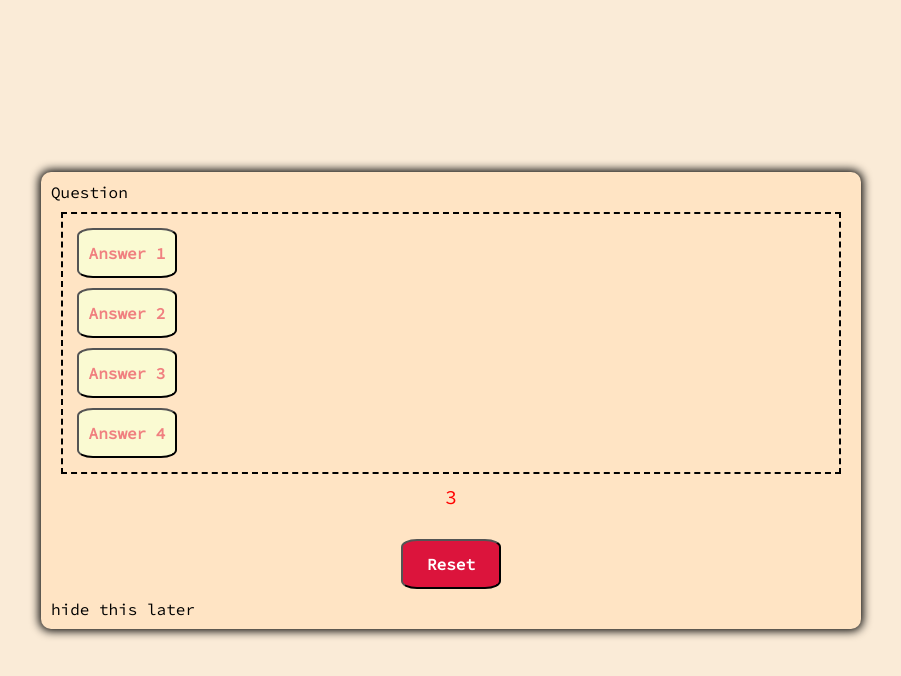
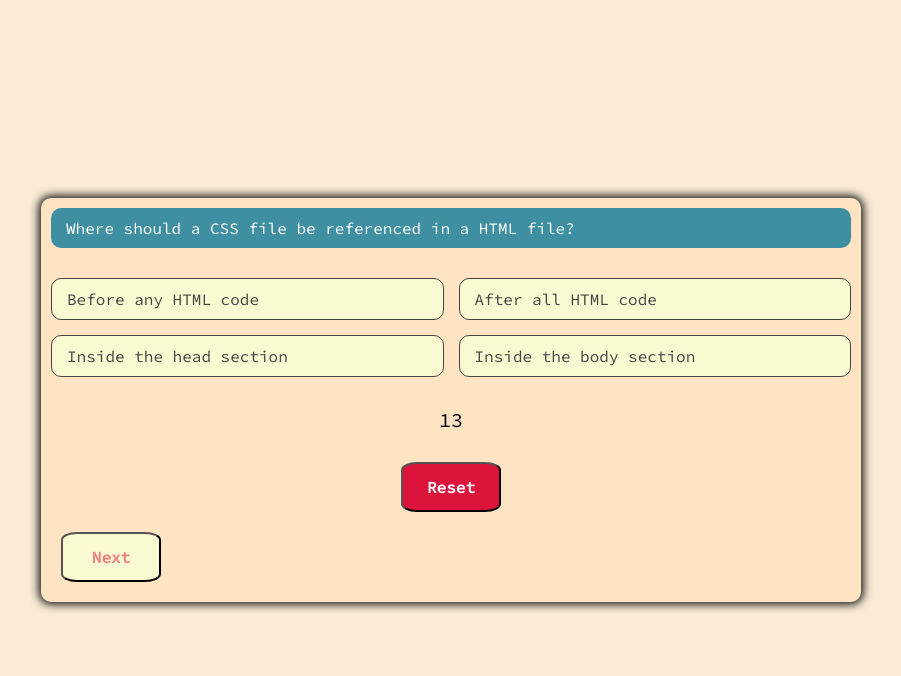
Before and after one commit to FryGit87/Quiz_Whiz, a plain HTML site: page index.html in a window 1280 px wide. Both pictures are taken after a click on the button "Start". Shown: the whole page, without its empty margins (189-1090 px from the left). Drawn offline with nearby package versions, Linux system fonts and the light colour scheme.

```diff
--- a/index.html
+++ b/index.html
@@ -1,5 +1,3 @@
-
-
 <!DOCTYPE html>
 <html lang="en">
 
@@ -9,8 +7,7 @@
     <meta name="viewport" content="width=device-width, initial-scale=1.0">
     <title>Quiz Whiz</title>
     <link rel="stylesheet" href="style.css">
-    <script src="https://code.jquery.com/jquery-3.6.0.min.js"
-        integrity="sha256-/xUj+3OJU5yExlq6GSYGSHk7tPXikynS7ogEvDej/m4=" crossorigin="anonymous"></script>
+
 
 <link rel="apple-touch-icon" sizes="180x180" href="./favicon_io/apple-touch-icon.png">
 <link rel="icon" type="image/png" sizes="32x32" href="./favicon_io/favicon-32x32.png">
@@ -23,42 +20,78 @@
 
 <body>
     <div id="leader-board" class="hide">
-        <h2>High Scores</h2>
+        <h2 id="high-scores-header">High Scores</h2>
     </div>
     <!-- <span id="span-timer">Click 'Start' to begin the Quiz!</span><br> -->
     <div class="container-wrapper">
         <div id="question-container" class="hide">
-            <div id="question">Question</div>
-            <div id="answer-buttons">
-                <button id="answer-one" class="button">Answer 1</button>
-                <button id="answer-two" class="button">Answer 2</button>
-                <button id="answer-three" class="button">Answer 3</button>
-                <button id="answer-four" class="button">Answer 4</button>
-
+            <div class="questionBox">
+                What does HTML stand for?
+            </div>
+            <div class="optionBox">
+                <span onclick="checkAnswer(this)" data-opt="1"></span>
+                <span onclick="checkAnswer(this)" data-opt="2"></span>
+                <span onclick="checkAnswer(this)" data-opt="3"></span>
+                <span onclick="checkAnswer(this)" data-opt="4"></span>
             </div>
         </div>
-        <div id="hidden-results" class="hide">
+        <!-- <div id="hidden-results" class="hide"> removed-->
+            <div class="box" id="resultScreen" style="display: none;">
+                <div class="title">
+                    <h1>Whiz Kidz Quiz Result</h1>
+                </div>
             <h2> Game Over!</h2>
-            <h4>Correct Answers: </h4>
-            <h4>Incorrect Answers: </h4>
-            <h4>Score :</h4>
-            <h4 class="user-initials">Type your Initials :    </h4><input type="text">
-        </div>
+                <div class="resultBox">
+                    <h4><label>Questions : </label>
+                    <span id="totalQuestion">10</span></h4>
+                    <h4><label>Attempt : </label>
+                    <span id="attemptQuestion">0</span></h4>
+                    <h4><label>Correct : </label>
+                    <span id="correctAnswers">0</span></h4>
+                    <h4><label>Wrong : </label>
+                    <span id="wrongAnswers">0</span></h4>
+                    <h4 class="user-initials">
+                    Type your Initials :    </h4>
+                    <input type="text" id="user-initials-input">
+                </div>
+            </div>
+
+        <!-- </div> /removed-->
             <div class="btn-container">
                 <span id="span-timer">Click 'Start' to begin the Quiz!</span><br>
                 <button id="btn-start">Start</button>
-                <button id="btn-reset">Reset</button>
+                <button id="btn-reset" class="hide game-buttons" onclick="window.location.href = 'index.html';">Reset</button>
                 <button id="btn-highScore">High Scores</button>
                 <button id="btn-saveScore">Save Score!</button>
 
-                <!-- <button id="btn"></button> -->
+
             </div>
-            <div class="high-score-wrapper">
-                <div id="high-score-container">
-                    <span>hide this later</span>
-                </div>
+            <div class="footer">
+                <button onclick="showNext()" id="btn-next" class="hide game-buttons">
+                    Next
+                </button>
             </div>
+                    <!-- <div class="box" id="resultScreen" style="display: none;">
+                        <div class="title">
+                            Whiz Kidz Quiz Result
+                        </div> -->
+
+                        <!-- <div class="resultBox">
+                            <label>Questions : </label>
+                            <span id="totalQuestion">10</span>
+                            <label>Attempt : </label>
+                            <span id="attemptQuestion">0</span>
+                            <label>Correct : </label>
+                            <span id="correctAnswers">0</span>
+                            <label>Wrong : </label>
+                            <span id="wrongAnswers">0</span>
+                        </div> -->
+
+                    <!-- </div> -->
         </div>
+    <script src="https://code.jquery.com/jquery-3.6.0.min.js"
+        integrity="sha256-/xUj+3OJU5yExlq6GSYGSHk7tPXikynS7ogEvDej/m4=" crossorigin="anonymous"></script>
+    <script src="./js/questions.js"></script>
     <script src="./js/script.js"></script>
 </body>
 
--- /dev/null
+++ b/js/questions.js
@@ -0,0 +1,220 @@
+let quiz = [
+  {
+    question: "What does HTML stand for?",
+    option: [
+      "Hyper Tag Markup Language",
+      "Hyper Text Markup Language",
+      "Hyperlinks Text Mark Language",
+      "Hyperlinking Text Marking Language",
+    ],
+    answer: 2,
+  },
+  {
+    question: "What does CSS stand for?",
+    option: [
+      "Computing Style Sheet",
+      "Creative Style System",
+      "Cascading Style Sheet",
+      "Creative Styling Sheet",
+    ],
+    answer: 3,
+  },
+  {
+    question: "Where should a CSS file be referenced in a HTML file?",
+    option: [
+      "Before any HTML code",
+      "After all HTML code",
+      "Inside the head section",
+      "Inside the body section",
+    ],
+    answer: 3,
+  },
+  {
+    question:
+      "What is the correct format for aligning written content to the center of the page in CSS?",
+    option: [
+      "Text-align:center;",
+      "Font-align:center;",
+      "Text:align-center;",
+      "Font:align-center;",
+    ],
+    answer: 1,
+  },
+  {
+    question:
+      "What is the correct format for changing the background colour of a div in CSS?",
+    option: [
+      "Bg-color:red;",
+      "bg:red;",
+      "Background-colour:red;",
+      "Background-color:red;",
+    ],
+    answer: 4,
+  },
+  {
+    question: "Choose the correct HTML tag for the largest heading",
+    option: ["<heading>", "<h6>", "<head>", "<h1>"],
+    answer: 4,
+  },
+  {
+    question: "Which is the correct CSS syntax?",
+    option: [
+      "Body {color: black}",
+      "{body;color:black}",
+      "{body:color=black(body}",
+      "body:color=black",
+    ],
+    answer: 1,
+  },
+  {
+    question:
+      "In CSS, what is the correct option to select all the tags on a page?",
+    option: ["<p> { }", ".p { }", "#p { }", "* { }"],
+    answer: 4,
+  },
+  {
+    question: "Select the correct HTML tag to make a text italic?",
+    option: ["Italic", "II", "IT", "I"],
+    answer: 4,
+  },
+  {
+    question: "Select the correct HTML tag to make a text bold.",
+    option: ["bo", "bb", "b", "bold"],
+    answer: 3,
+  },
+];
+
+// var index = 0;
+
+// var validateAnswer = function () {
+//   console.log("hello");
+// };
+
+// var showQuestion = function () {
+//   // $("#question-container").text = "";
+//   var option1;
+//   var option2;
+//   var option3;
+//   var option4;
+
+//   questionEl.text = questions[index].question;
+//   $("#answer-one").text = "TEST";
+//   option2.text = questions[index].option2;
+//   option3.text = questions[index].option3;
+//   option4.text = questions[index].option4;
+
+//   option1.addEventListener("click", showQuestion);
+//   option2.addEventListener("click", showQuestion);
+//   option3.addEventListener("click", showQuestion);
+//   option4.addEventListener("click", showQuestion);
+
+//   index++;
+
+// $("#question").text(question);
+// container.appendChild(option1);
+// container.appendChild(option2);
+// container.appendChild(option3);
+// container.appendChild(option4);
+// };
+
+// startButton.addEventListener('click',showQuestion);
+
+// [{name: "Simon", score:10},{name: "Simon", score:10},{name: "Simon", score:10}];
+
+// var existingScores= JSON.parse(localStorage.getItem('scores'));
+
+// var currentScore = {name: "", score: 12}
+
+// existingScores.push(currentScore)
+// localStorage.getItem('scores', JSON.stringify(existingScores));
+
+//NEED TO ADD QUIZ FUNCTION, CALL WHEN START IS CLICKED
+
+//FIRST QUESTION TRIAL!!!
+// const quizQuestions = [
+//   {
+//     question: "From which part of a plant does a fruit typically develop?",
+//     answer: [
+//       { text: "Leaf", correct: false },
+//       { text: "Flower", correct: true },
+//       { text: "Stem", correct: false },
+//       { text: "Roots", correct: false },
+//     ],
+//   },
+// ];
+
+// question: "Which part of celery do we often eat?",
+// answer: [
+//         { text: "Leaf", correct: false },
+//       { text: "Flower", correct: false },
+//       { text: "Stem", correct: true },
+//       { text: "Roots", correct: false },
+//     ],
+//   },
+// ];
+
+// question: "Williams” and “Conference” are kinds of which type of fruit?";
+// answer: [
+//         { text: "Apples", correct: false },
+//       { text: "Bananas", correct: flase },
+//       { text: "Cucumbers", correct: false },
+//       { text: "Pears", correct: true },
+//     ],
+//   },
+// ];
+
+// IF correct: true
+// correctAnswer++
+//else
+//wrongAnswer++
+// IF questionsAnswer == wrongAnswer + correctAnswer || countDown =< 0
+// $("#question-container").html("<h2>GAME OVER</h2>");
+// $("h2").append("<h4>Correct Answers: </h4>");
+// $("h2").append("<h4>Inorrect Answers: </h4>");
+// $("h2").append("<h4> Answers: </h4>");
+//$("#btn-save").css("display", "inline");
+
+// ----------------------------------------------------------------------------------------------
+// "A. Leaf", "B. Flower", "C. Stem", "D. Roots"],
+//     correctIndex: 1,
+//     correctResponse: "Custom correct response.",
+//     incorrectResponse: "Custom incorrect response.",
+//   },
+//   {
+//     q: "2. Which part of celery do we often eat?",
+//     options: ["A. Leaf", "B. Flower", "C. Stem", "D. Roots"],
+//     correctIndex: 3,
+//     correctResponse: "Custom correct response.",
+//     incorrectResponse: "Custom incorrect response.",
+//   },
+//   {
+//     q: "3. “Williams” and “Conference” are kinds of which type of fruit?",
+//     options: ["A. Apples", "B. Bananas", "C. Cucumbers", "D. Pears"],
+//     correctIndex: 3,
+//     correctResponse: "Custom correct response.",
+//     incorrectResponse: "Custom incorrect response.",
+//   },
+//   {
+//     q: "4. This fruit is often grown in many Asian countries and is considered one of the stinkiest fruits in the world. What is it?",
+//     options: ["A. Durian", "B. Rambutan", "C. Persimmon", "D. Lychee"],
+//     correctIndex: 0,
+//     correctResponse: "Custom correct response.",
+//     incorrectResponse: "Custom incorrect response.",
+//   },
+//   {
+//     q: "5. Broccoli, Brussels sprouts, cauliflower, and cabbage belong to which type of vegetables?",
+//     options: [
+//       "A. Root vegetables",
+//       "B. Cruciferous vegetables",
+//       "C. Leafy green vegetables",
+//       "D. Poisonous vegetables",
+//     ],
+//     correctIndex: 1,
+//     correctResponse: "Custom correct response.",
+//     incorrectResponse: "Custom incorrect response.",
+//   },
+// ];
+
+// $("#quiz").quiz({
+//   questions: myQuiz,
+// });
--- a/js/script.js
+++ b/js/script.js
@@ -1,21 +1,25 @@
 var btnStart = $("#btn-start");
 var btnReset = $("#btn-reset");
 var timerEl = $("#span-timer");
+var btnSaveScore = $("#btn-saveScore");
 var btnHighScore = $("#btn-highScore");
 var questionContainer = $("#question-container");
-var startTime = 5;
+var startTime = 15;
 var questionEl = $("#question");
 var answerButtonsEl = $("#answer-buttons");
 var question;
+var currentIndex = 0;
 
 //START BUTTON / RESET BUTTON / COUNTER
 btnStart.on("click", function () {
+  printQuestion(index);
   timerEl.text(startTime);
+  $("#leader-board").css("display", "none");
   $("#btn-start").css("display", "none");
+  $(".game-buttons").removeClass("hide");
   $("#btn-highScore").css("display", "none");
   $("#btn-reset").css("display", "inline-flex");
   $("#question-container").removeClass("hide");
-  $("#leader-board").addClass("hide");
 
   var countDown = startTime;
   var timer = setInterval(function () {
@@ -27,11 +31,15 @@
       $("#span-timer").css("color", "red");
     }
     if (countDown <= 0) {
+      clearInterval(timer);
       $("#span-timer").html("TIME'S UP!").css("font-size", "30px");
       $("#btn-saveScore").css("display", "inline");
-      $("#btn-save").css("display", "inline");
+      // $("#btn-save").css("display", "inline");
       $("#question-container").addClass("hide");
       $("#hidden-results").removeClass("hide");
+      clearInterval(timer);
+
+      result();
     }
     return timer;
   }, 1000);
@@ -43,6 +51,7 @@
     $("#hidden-results").addClass("hide");
     $("#question-container").addClass("hide");
     $("#leader-board").addClass("hide");
+    $(".game-buttons").addClass("hide");
 
     $("#span-timer")
       .css("font-size", "20px")
@@ -56,93 +65,137 @@
   $("#leader-board").toggle();
 });
 
-//NEED TO ADD QUIZ FUNCTION, CALL WHEN START IS CLICKED
+let index = 0;
+let attempt = 0;
+let score = 0;
+let wrong = 0;
 
-//FIRST QUESTION TRIAL!!!
-// const quizQuestions = [
-//   {
-//     question: "From which part of a plant does a fruit typically develop?",
-//     answer: [
-//       { text: "Leaf", correct: false },
-//       { text: "Flower", correct: true },
-//       { text: "Stem", correct: false },
-//       { text: "Roots", correct: false },
-//     ],
-//   },
-// ];
+let questions = quiz.sort(function () {
+  return 0.5 - Math.random();
+});
 
-// question: "Which part of celery do we often eat?",
-// answer: [
-//         { text: "Leaf", correct: false },
-//       { text: "Flower", correct: false },
-//       { text: "Stem", correct: true },
-//       { text: "Roots", correct: false },
-//     ],
-//   },
-// ];
+let totalQuestion = questions.length;
 
-// question: "Williams” and “Conference” are kinds of which type of fruit?";
-// answer: [
-//         { text: "Apples", correct: false },
-//       { text: "Bananas", correct: flase },
-//       { text: "Cucumbers", correct: false },
-//       { text: "Pears", correct: true },
-//     ],
-//   },
-// ];
+// $(function () {
+//   // timer code start from here
 
-// IF correct: true
-// correctAnswer++
-//else
-//wrongAnswer++
-// IF questionsAnswer == wrongAnswer + correctAnswer || countDown =< 0
-// $("#question-container").html("<h2>GAME OVER</h2>");
-// $("h2").append("<h4>Correct Answers: </h4>");
-// $("h2").append("<h4>Inorrect Answers: </h4>");
-// $("h2").append("<h4> Answers: </h4>");
-//$("#btn-save").css("display", "inline");
+//   let totaTime = 200; // 200 seconds for timer
+//   let min = 0;
+//   let sec = 0;
+//   let counter = 0;
 
-// ----------------------------------------------------------------------------------------------
-// "A. Leaf", "B. Flower", "C. Stem", "D. Roots"],
-//     correctIndex: 1,
-//     correctResponse: "Custom correct response.",
-//     incorrectResponse: "Custom incorrect response.",
-//   },
-//   {
-//     q: "2. Which part of celery do we often eat?",
-//     options: ["A. Leaf", "B. Flower", "C. Stem", "D. Roots"],
-//     correctIndex: 3,
-//     correctResponse: "Custom correct response.",
-//     incorrectResponse: "Custom incorrect response.",
-//   },
-//   {
-//     q: "3. “Williams” and “Conference” are kinds of which type of fruit?",
-//     options: ["A. Apples", "B. Bananas", "C. Cucumbers", "D. Pears"],
-//     correctIndex: 3,
-//     correctResponse: "Custom correct response.",
-//     incorrectResponse: "Custom incorrect response.",
-//   },
-//   {
-//     q: "4. This fruit is often grown in many Asian countries and is considered one of the stinkiest fruits in the world. What is it?",
-//     options: ["A. Durian", "B. Rambutan", "C. Persimmon", "D. Lychee"],
-//     correctIndex: 0,
-//     correctResponse: "Custom correct response.",
-//     incorrectResponse: "Custom incorrect response.",
-//   },
-//   {
-//     q: "5. Broccoli, Brussels sprouts, cauliflower, and cabbage belong to which type of vegetables?",
-//     options: [
-//       "A. Root vegetables",
-//       "B. Cruciferous vegetables",
-//       "C. Leafy green vegetables",
-//       "D. Poisonous vegetables",
-//     ],
-//     correctIndex: 1,
-//     correctResponse: "Custom correct response.",
-//     incorrectResponse: "Custom incorrect response.",
-//   },
-// ];
+//   let timer = setInterval(function () {
+//     counter++;
+//     min = Math.floor((totaTime - counter) / 60); // calculating min
+//     sec = totaTime - min * 60 - counter;
 
-// $("#quiz").quiz({
-//   questions: myQuiz,
+//     $(".timerBox span").text(min + ":" + sec);
+
+//     if (counter == totaTime) {
+//       alert("Time's up. press ok to show the result.");
+//       result();
+//       clearInterval(timer);
+//     }
+//   }, 1000); // timer set for 1 seconds interval
+//   // timer code end here
+
+//   // print Question
+//   printQuestion(index);
 // });
+
+function printQuestion(i) {
+  $(".questionBox").text(questions[i].question);
+  $(".optionBox span").eq(0).text(questions[i].option[0]);
+  $(".optionBox span").eq(1).text(questions[i].option[1]);
+  $(".optionBox span").eq(2).text(questions[i].option[2]);
+  $(".optionBox span").eq(3).text(questions[i].option[3]);
+}
+
+function checkAnswer(option) {
+  attempt++;
+
+  let optionClicked = $(option).data("opt");
+
+  // console.log(questions[index]);
+
+  if (optionClicked == questions[index].answer) {
+    $(option).addClass("right");
+    score++;
+  } else {
+    $(option).addClass("wrong");
+    wrong++;
+  }
+
+  $(".scoreBox span").text(score);
+
+  $(".optionBox span").attr("onclick", "");
+}
+
+function showNext() {
+  if (index >= questions.length - 1) {
+    showResult(0);
+
+    return;
+  }
+
+  index++;
+
+  $(".optionBox span").removeClass();
+
+  $(".optionBox span").attr("onclick", "checkAnswer(this)");
+
+  printQuestion(index);
+}
+
+function showResult(j) {
+  if (
+    j == 1 &&
+    index < questions.length - 1 &&
+    !confirm(
+      "Quiz has not finished yet. Press ok to skip quiz & get you final result."
+    )
+  ) {
+    return;
+  }
+  result();
+}
+
+// Function for result end
+
+// Result function start
+function result() {
+  $("#span-timer").hide();
+  $("#question-container").hide();
+  $("#resultScreen").show();
+  $("#btn-next").hide();
+  $("#totalQuestion").text(totalQuestion);
+  $("#attemptQuestion").text(attempt);
+  $("#correctAnswers").text(score);
+  $("#wrongAnswers").text(wrong);
+  $("#btn-saveScore").css("display", "inline");
+}
+
+// finish later for scoreboard
+// $(function () {
+//   $("#btn-saveScore").click(function () {
+//     var userIntialsInput = $("#user-initials-input").val();
+//     localStorage.setItem("getvalue", userIntialsInput);
+//   });
+// });
+
+// calculateScore(){
+
+// }
+
+//after shpowing questions and options, increment the current Index , reset once question list is finished
+
+//button click- validate userchoice with correect answer attribute and increement index
+
+//   // if (this.target == showQuestions.correctAnswer) {
+//   //   score + 10;
+//   //   correctAnswer++;
+//   // } else {
+//   //   timer - 10;
+//   //   incorrectAnswer++;
+//   // }
+// }
--- a/style.css
+++ b/style.css
@@ -41,6 +41,28 @@
   outline: none;
 }
 
+.questionBox {
+  background-color: #3e8fa1;
+  color: #fff;
+  border-radius: 10px;
+  padding: 10px 15px;
+}
+
+.optionBox {
+  display: grid;
+  grid-template-columns: 1fr 1fr;
+  margin: 30px 0;
+  grid-gap: 15px;
+}
+
+.optionBox span {
+  background-color: lightgoldenrodyellow;
+  border-radius: 10px;
+  color: #444;
+  border: 1px solid #444;
+  padding: 10px 15px;
+}
+
 #btn-reset {
   align-self: center;
   display: inline-flex;
@@ -72,7 +94,8 @@
   /* display: none; */
 }
 
-button:hover {
+button:hover,
+.optionBox > span:hover {
   cursor: pointer;
   font-size: 18px;
   box-shadow: 2px 2px 4px grey;
@@ -120,6 +143,17 @@
   display: inline;
 }
 
+.optionBox span.right {
+  background-color: #00ab00;
+  border-color: #00ab00;
+  color: #fff;
+}
+.optionBox span.wrong {
+  background-color: #ff3b0e;
+  border-color: #ff3b0e;
+  color: #fff;
+}
+
 #hidden-results {
   margin-bottom: 40px;
   padding-left: 35px;
```
